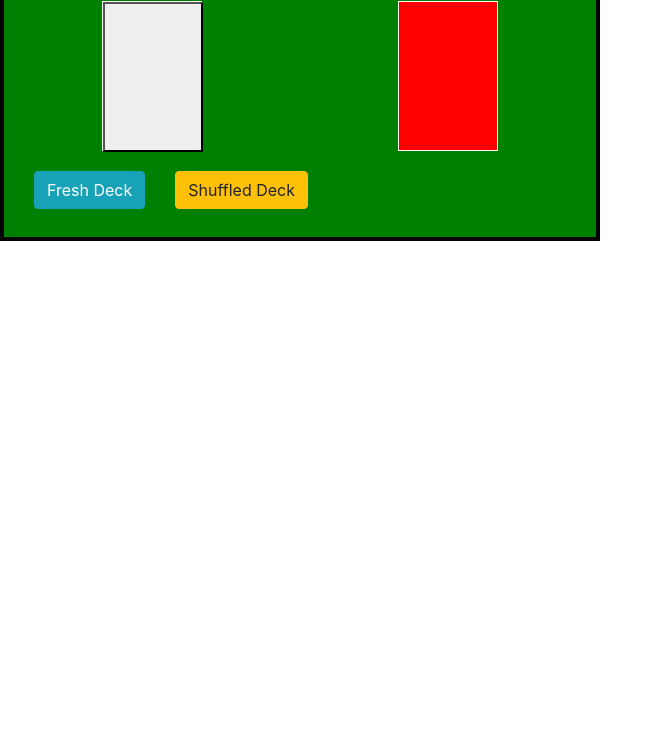
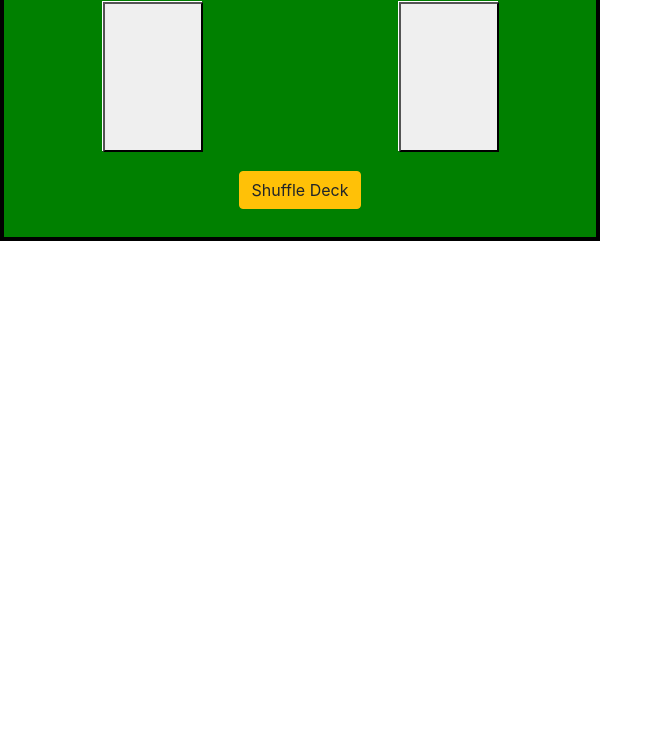
Before and after one commit to harrisgomez/ReactJS-I-got-52-cards-but-an-Ace-aint-one-hit-me, a React app: page / in a window 1280 px wide. Shown: the part 59-800 px from the top of the page, without its empty margins (0-663 px from the left). Built offline with nearby package versions, Linux system fonts and the light colour scheme.

Commit message:
moved methods

```diff
--- a/src/index.css
+++ b/src/index.css
@@ -24,8 +24,8 @@
 }
 .action {
     display: flex;
+    justify-content: center;
 }
 .action button {
-    margin-left: 30px;
     margin-top: 20px;
 }
--- a/src/index.js
+++ b/src/index.js
@@ -1,6 +1,25 @@
 import React from 'react';
 import ReactDOM from 'react-dom';
 import './index.css';
+
+class Hand extends React.Component {;
+    constructor(props) {
+        super(props);
+        this.state = {
+            hand: []
+        };
+    }
+
+    render() {
+        let handLength = this.state.hand.length;
+        let topCard = this.state.hand[handLength - 1];
+        return (
+            <div>
+                <Card />
+            </div>
+        );
+    }
+}
 
 class Card extends React.Component {
     constructor(props) {
@@ -9,6 +28,7 @@ class Card extends React.Component {
             showTop: false
         };
     }
+
     render() {
         return (
             <div>
@@ -24,15 +44,39 @@ class Deck extends React.Component {
     constructor(props) {
         super(props);
         this.state = {
-            deck: []
+            deck: [],
+            hand: []
         };
     }
-    generateDeck() {
-        const deck = this.state.deck.slice();
+
+    render() {
+        return (
+            <div>
+                <Card onClick={() => this.props.onClick()} />
+            </div>
+        );
+    }
+}
+
+class Table extends React.Component {
+    constructor(props) {
+        super(props);
+        this.state = {
+            deck: [],
+            hand: []
+        };
+    }
+
+    componentDidMount() {
+        this.setState({deck: this.createDeck()});
+    }
+
+    createDeck() {
+        const deck = [];
         const value = [
-            'A', '2', '3', '4', '5',
-            '6', '7', '8', '9', '10',
-            'J', 'Q', 'K'
+            'K', 'Q', 'J', '10', '9',
+            '8', '7', '6', '5', '4',
+            '3', '2', 'A'
         ];
         const suit = ['♠', '♣', '♦', '♥'];
         for(var v = 0; v < value.length; v++) {
@@ -43,64 +87,31 @@ class Deck extends React.Component {
                 deck.push(card);
             }
         }
-        console.log(deck);
-    }
-    // When user clicks, order the deck and show top card
-    handleClick() {
-        this.generateDeck();
-    }
-    orderedDeck(deck) {
-
-    }
-    renderCard() {
-
-    }
-    render() {
-        return (
-            <div>
-                <Card value={this.state.deck[0]} onClick={() => this.handleClick()} />
-            </div>
-        );
-    }
+        return deck;
     }
 
-class Hand extends React.Component {
-    constructor(props) {
-        super(props);
-        this.state = {
-            hand: []
-        };
-    }
-    render() {
-        let handLength = this.state.hand.length;
-        let topCard = this.state.hand[handLength - 1];
-        return (
-            <div>
-                <h1>{topCard}</h1>
-            </div>
-        );
-    }
+    drawCard() {
+        console.log(this.state.deck.pop());
+        // this.setState({hand: this.state.deck})
     }
 
-class Table extends React.Component {
     render() {
         return (
             <div className="table">
                 <div className="headers">
                     <h1>Deck</h1>
-            <h1>Your Card</h1>
+                    <h1>Your Hand</h1>
                 </div>
                 <div className="dealer">
                     <div className="deck">
-                <Deck />
+                        <Deck onClick={() => this.drawCard()} />
                     </div>
                     <div className="cards">
                         <Hand />
                     </div>
                 </div>
                 <div className="action">
-            <button type="button" className="order btn btn-info">Fresh Deck</button>
-            <button className="shuffle btn btn-warning">Shuffled Deck</button>
+                    <button className="shuffle btn btn-warning">Shuffle Deck</button>
                 </div>
             </div>
         );
```
Lines whose indentation alone changed are shown as unchanged.
